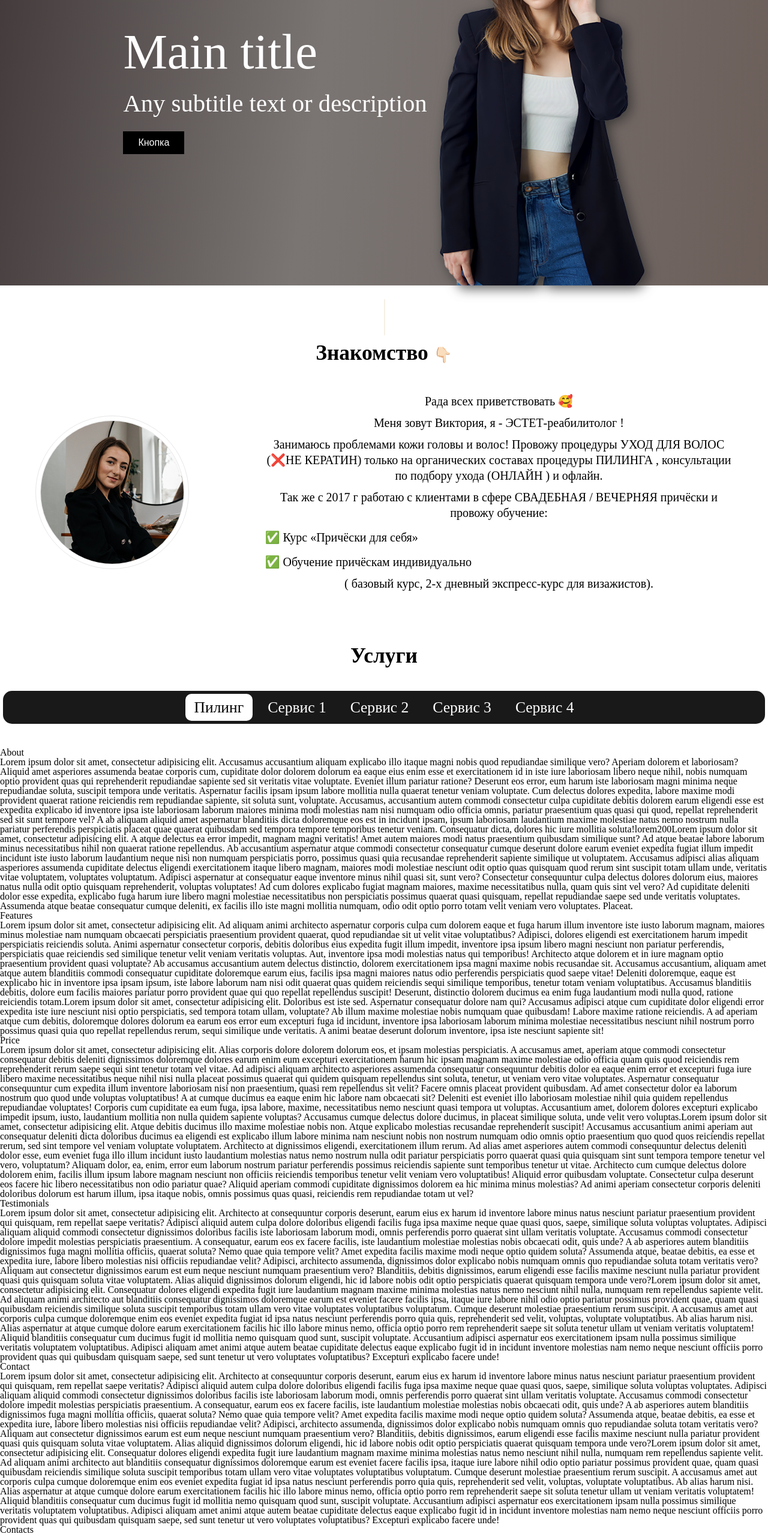
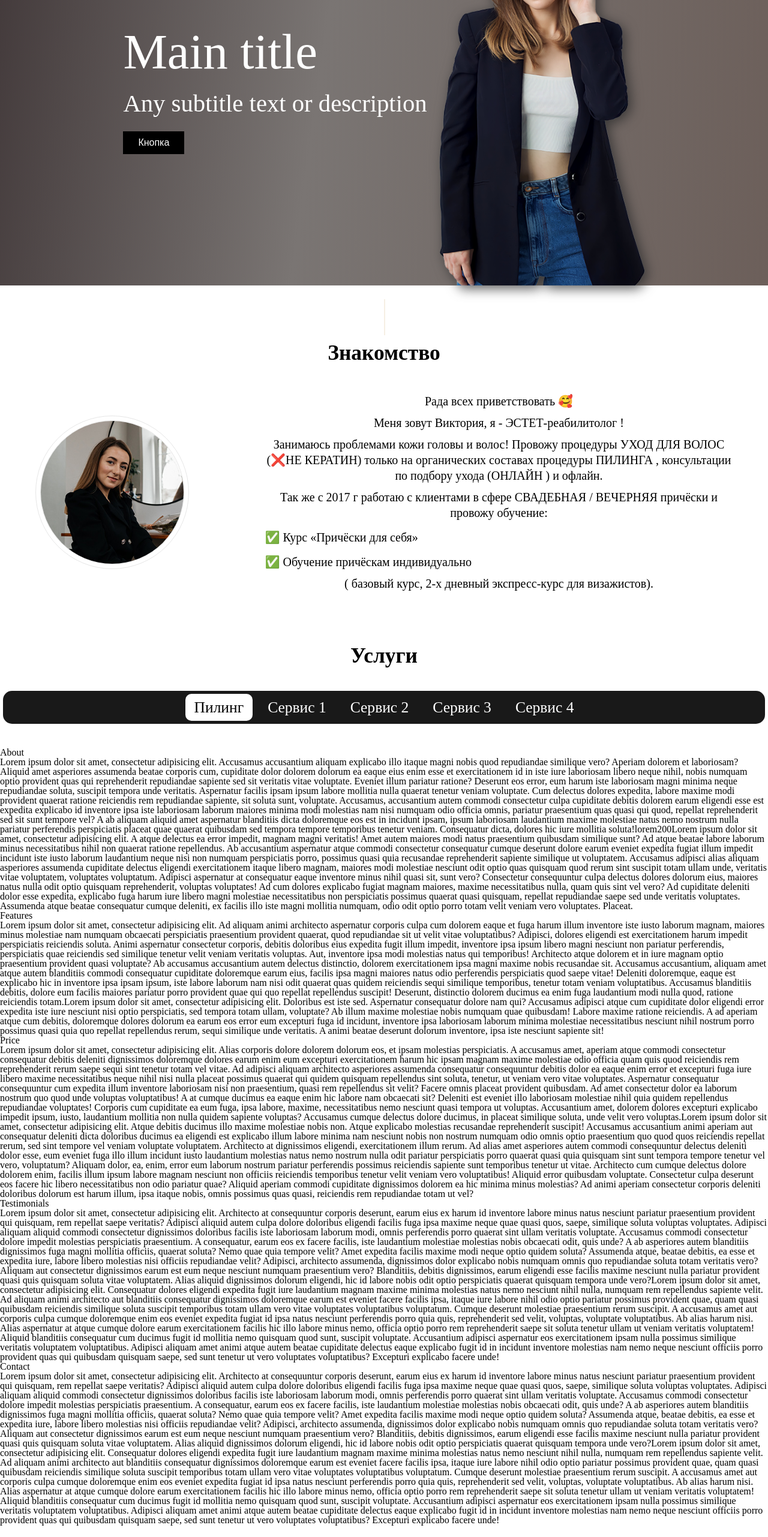
Before and after one commit to 7lad48/hair, a Next.js app: page / in a window 1280 px wide. Shown: the part 234-2797 px from the top of the page at 60% size. Built offline with nearby package versions, Linux system fonts and the light colour scheme.

Commit message:
Ñedited about info

```diff
--- a/components/About/About.module.scss
+++ b/components/About/About.module.scss
@@ -1,9 +1,7 @@
 .title{
   position: relative;
   margin-top: 95px;
-  .titleIcon{
-    font-size: 25px;
-  }
+
   &:before, &:after{
     content: '';
     display: block;
--- a/components/About/About.tsx
+++ b/components/About/About.tsx
@@ -17,7 +17,7 @@ const about = {
 export const About = () => {
     return (
         <section className={'wrapper'}>
-            <h3 className={`title ${styles.title}`}>Знакомство <span className={styles.titleIcon}>👇🏻</span></h3>
+            <h3 className={`title ${styles.title}`}>Знакомство</h3>
             <div className={styles.content}>
                 <div className={styles.picture}>
                     <Image
--- a/components/Contacts/Contacts.module.scss
+++ b/components/Contacts/Contacts.module.scss
@@ -0,0 +1,3 @@
+.contacts{
+  margin-top: 70px;
+}
--- a/components/Contacts/Contacts.tsx
+++ b/components/Contacts/Contacts.tsx
@@ -1,11 +1,12 @@
 import React from 'react';
 import {Form} from "@/components/Contacts/Form/Form";
+import styles from './Contacts.module.scss'
 
 export const Contacts = () => {
     return (
-        <div>
-            <p>Contacts</p>
+        <section id={'contacts'} className={styles.contacts}>
+            <h3 className={'title'}>Контакты</h3>
                 <Form/>
-        </div>
+        </section>
     );
 }
```
